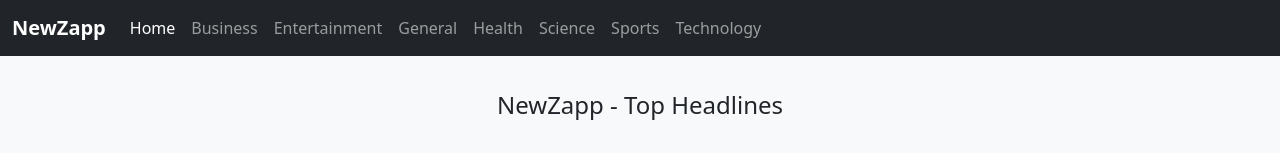
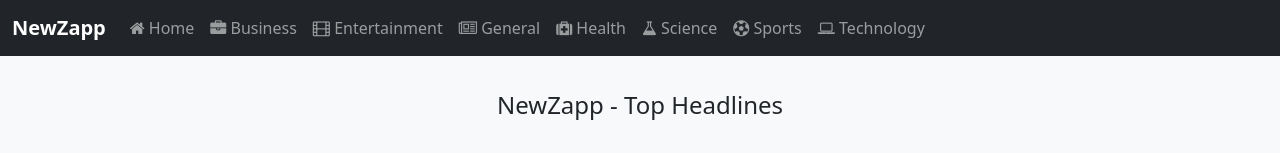
Before and after one commit to Abhijeet6387/NewZapp, a React (Create React App) app: page / in a window 1280 px wide. Shown: the top 153 px of the page. Built offline with nearby package versions, Linux system fonts and the light colour scheme; no server answers.

Commit message:
navbar update icons added

```diff
--- a/public/index.html
+++ b/public/index.html
@@ -21,6 +21,11 @@
       integrity="sha384-KyZXEAg3QhqLMpG8r+8fhAXLRk2vvoC2f3B09zVXn8CA5QIVfZOJ3BCsw2P0p/We"
       crossorigin="anonymous"
     />
+    <link
+      rel="stylesheet"
+      href="https://cdnjs.cloudflare.com/ajax/libs/font-awesome/4.7.0/css/font-awesome.min.css"
+    />
+
     <!--
       Notice the use of %PUBLIC_URL% in the tags above.
       It will be replaced with the URL of the `public` folder during the build.
--- a/src/components/Navbar.js
+++ b/src/components/Navbar.js
@@ -29,43 +29,44 @@
             >
               <ul className="navbar-nav me-auto mb-2 mb-lg-0">
                 <li className="nav-item">
-                  <Link className="nav-link active" aria-current="page" to="/">
-                    Home
+                  <Link className="nav-link" aria-current="page" to="/">
+                    <span className="fa fa-home pl-1 pr-1"></span> Home
                   </Link>
                 </li>
                 <li className="nav-item">
                   <Link className="nav-link" to="/business">
-                    Business
+                    <span className="fa fa-briefcase pl-1 pr-1"></span> Business
                   </Link>
                 </li>
                 <li className="nav-item">
                   <Link className="nav-link" to="/entertainment">
-                    Entertainment
+                    <span className="fa fa-film pl-1 pr-1"></span> Entertainment
                   </Link>
                 </li>
                 <li className="nav-item">
                   <Link className="nav-link" to="/general">
+                    <span className="fa fa-newspaper-o pl-1 pr-1"></span>{" "}
                     General
                   </Link>
                 </li>
                 <li className="nav-item">
                   <Link className="nav-link" to="/health">
-                    Health
+                    <span className="fa fa-medkit pl-1 pr-1"></span> Health
                   </Link>
                 </li>
                 <li className="nav-item">
                   <Link className="nav-link" to="/science">
-                    Science
+                    <span className="fa fa-flask pl-1 pr-1"></span> Science
                   </Link>
                 </li>
                 <li className="nav-item">
                   <Link className="nav-link" to="/sports">
-                    Sports
+                    <span className="fa fa-futbol-o pl-1 pr-1"></span> Sports
                   </Link>
                 </li>
                 <li className="nav-item">
                   <Link className="nav-link" to="/technology">
-                    Technology
+                    <span className="fa fa-laptop pl-1 pr-1"></span> Technology
                   </Link>
                 </li>
               </ul>
```
